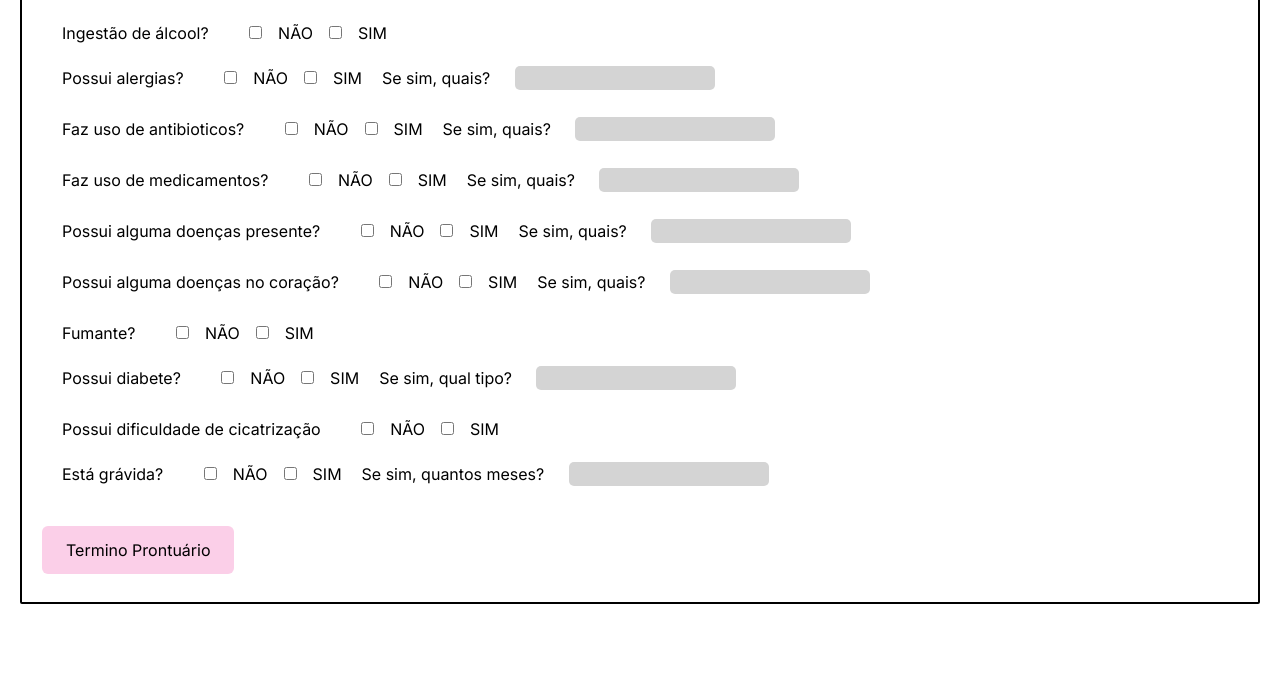
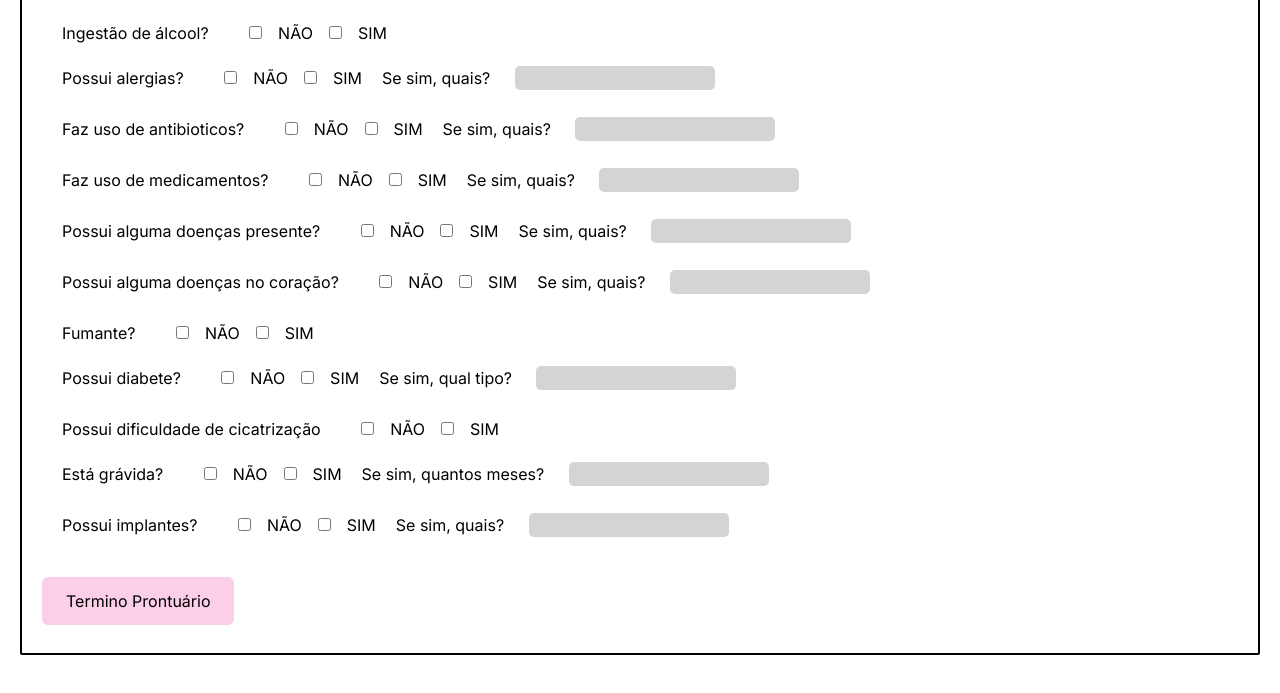
Before and after one commit to ProjetosFaculdadeFiap/GS-Amelia, a Next.js app: page /formularios/historico in a window 1280 px wide. Shown: the part 509-1202 px from the top of the page. Built offline with nearby package versions, Linux system fonts and the light colour scheme.

Commit message:
Fix bug in login functionality

```diff
--- a/src/app/formularios/historico/page.jsx
+++ b/src/app/formularios/historico/page.jsx
@@ -1,3 +1,6 @@
+"use client";
+import { useState } from "react";
+
 export default function Historico() {
 
   // Utilização de Token para travar rotas
@@ -9,6 +12,39 @@ export default function Historico() {
   // }, []);
 
     // JAVASCRIPT - HISTÓRICO
+    const [form, setForm] = useState({
+        febre:"",
+        alcool:"",
+        alergia:"",
+        antibiotico:"",
+        medicamento:"",
+        doencaPresente:"",
+        doencaCoracao:"",
+        fumante:"",
+        diabete:"",
+        cicatrizacao:"",
+        gravida:"",
+        implante:"",
+    });
+
+    const handleChange = (e) => {
+        setForm({ ...form, [e.target.name]: e.target.value });
+    };
+
+    const handleSubmit = async (e) => {
+        e.preventDefault();
+        const resposta = await fetch("http://localhost:8080/", {
+            method: "POST",
+            headers: { 'Content-Type': 'application/json' },
+            body: JSON.stringify(form),
+        });
+
+        if (resposta.ok) {
+            console.log("Prontuário realizado com sucesso :D");
+        } else {
+            console.error('Seu prontuário teve alguma falha, vamos verificar e tente novamente outra hora:', resposta.status, resposta.statusText);
+        }
+    }
 
     return (
         <>
@@ -35,117 +71,128 @@ export default function Historico() {
                     <div className="conteudo-pai">Histórico Médico:</div>
                     <div className="conteudo-filho mb-10">Adicione aqui todas suas informações médicas!</div>
 
-                    <form>
+                    <form onSubmit={handleSubmit}>
                         <div>
-                            <label className="prontuario"> Teve febre frequentemente? </label>
-                                <input className="m-4" type="checkbox" required />
+                            <label className="prontuario" htmlFor="febre"> Teve febre frequentemente? </label>
+                                <input className="m-4" type="checkbox"  value={form.febre} onChange={handleChange} />
                                 <span>NÃO</span>
 
-                                <input className="m-4" type="checkbox" required />
+                                <input className="m-4" type="checkbox" />
                                 <span>SIM</span>
                         </div>
 
                         <div>
-                        <label className="prontuario"> Ingestão de álcool? </label>
-                            <input className="m-4" type="checkbox" required />
+                        <label className="prontuario" htmlFor="alcool"> Ingestão de álcool? </label>
+                            <input className="m-4" type="checkbox"  value={form.alcool} onChange={handleChange} />
                             <span>NÃO</span>
 
-                            <input className="m-4" type="checkbox" required />
+                            <input className="m-4" type="checkbox" />
                             <span>SIM</span>
                     </div>
 
                     <div>
-                        <label className="prontuario"> Possui alergias? </label>
-                            <input className="m-4" type="checkbox" required />
+                        <label className="prontuario" htmlFor="alergias"> Possui alergias? </label>
+                            <input className="m-4" type="checkbox"  value={form.alergias} onChange={handleChange} />
                             <span>NÃO</span>
 
-                            <input className="m-4" type="checkbox" required />
+                            <input className="m-4" type="checkbox"   value={form.alergias} onChange={handleChange}/>
                             <span>SIM</span>
                             <label className="prontuario">Se sim, quais? </label>
-                            <input className="prontuario-resposta" type="text" required />
+                            <input className="prontuario-resposta" type="text"  />
                     </div>
 
                     <div>
-                        <label className="prontuario"> Faz uso de antibioticos? </label>
-                            <input className="m-4" type="checkbox" required />
+                        <label className="prontuario" htmlFor="antibiotico"> Faz uso de antibioticos? </label>
+                            <input className="m-4" type="checkbox"  value={form.antibiotico} onChange={handleChange} />
                             <span>NÃO</span>
 
-                            <input className="m-4" type="checkbox" required />
+                            <input className="m-4" type="checkbox"  value={form.antibiotico} onChange={handleChange}/>
                             <span>SIM</span>
                             <label className="prontuario">Se sim, quais? </label>
-                            <input className="prontuario-resposta" type="text" required />
+                            <input className="prontuario-resposta" type="text"  />
                     </div>
 
                     <div>
-                        <label className="prontuario"> Faz uso de medicamentos? </label>
-                            <input className="m-4" type="checkbox" required />
+                        <label className="prontuario" htmlFor="medicamentos"> Faz uso de medicamentos? </label>
+                            <input className="m-4" type="checkbox"  value={form.medicamentos} onChange={handleChange} />
                             <span>NÃO</span>
 
-                            <input className="m-4" type="checkbox" required />
+                            <input className="m-4" type="checkbox"  value={form.medicamentos} onChange={handleChange}/>
                             <span>SIM</span>
                             <label className="prontuario">Se sim, quais? </label>
-                            <input className="prontuario-resposta" type="text" required />
+                            <input className="prontuario-resposta" type="text"  />
                     </div>
 
                     <div>
-                        <label className="prontuario"> Possui alguma doenças presente? </label>
-                            <input className="m-4" type="checkbox" required />
+                        <label className="prontuario" htmlFor="doencaPresente"> Possui alguma doenças presente? </label>
+                            <input className="m-4" type="checkbox"  value={form.doencaPresente} onChange={handleChange}  />
                             <span>NÃO</span>
 
-                            <input className="m-4" type="checkbox" required />
+                            <input className="m-4" type="checkbox" value={form.doencaPresente} onChange={handleChange}/>
                             <span>SIM</span>
                             <label className="prontuario">Se sim, quais? </label>
-                            <input className="prontuario-resposta" type="text" required />
+                            <input className="prontuario-resposta" type="text"  />
                     </div>
 
                     <div>
-                        <label className="prontuario"> Possui alguma doenças no coração? </label>
-                            <input className="m-4" type="checkbox" required />
+                        <label className="prontuario" htmlFor="doencaCoracao"> Possui alguma doenças no coração? </label>
+                            <input className="m-4" type="checkbox"  value={form.doencaCoracao} onChange={handleChange} />
                             <span>NÃO</span>
 
-                            <input className="m-4" type="checkbox" required />
+                            <input className="m-4" type="checkbox"  />
                             <span>SIM</span>
                             <label className="prontuario">Se sim, quais? </label>
-                            <input className="prontuario-resposta" type="text" required />
+                            <input className="prontuario-resposta" type="text"  />
                     </div>
 
                     <div>
-                        <label className="prontuario"> Fumante? </label>
-                            <input className="m-4" type="checkbox" required />
+                        <label className="prontuario" htmlFor="fumante"> Fumante? </label>
+                            <input className="m-4" type="checkbox" value={form.fumante} onChange={handleChange}/>
                             <span>NÃO</span>
 
-                            <input className="m-4" type="checkbox" required />
+                            <input className="m-4" type="checkbox"  value={form.fumante} onChange={handleChange}/>
                             <span>SIM</span>
                     </div>
 
                     <div>
-                        <label className="prontuario"> Possui diabete? </label>
-                            <input className="m-4" type="checkbox" required />
+                        <label className="prontuario" htmlFor="diabete"> Possui diabete? </label>
+                            <input className="m-4" type="checkbox" value={form.diabete} onChange={handleChange} />
                             <span>NÃO</span>
 
-                            <input className="m-4" type="checkbox" required />
+                            <input className="m-4" type="checkbox" value={form.diabete} onChange={handleChange}  />
                             <span>SIM</span>
                             <label className="prontuario">Se sim, qual tipo? </label>
-                            <input className="prontuario-resposta" type="text" required />
+                            <input className="prontuario-resposta" type="text" />
                     </div>
 
                     <div>
-                        <label className="prontuario"> Possui dificuldade de cicatrização </label>
-                            <input className="m-4" type="checkbox" required />
+                        <label className="prontuario" htmlFor="cicatrizacao"> Possui dificuldade de cicatrização </label>
+                            <input className="m-4" type="checkbox" value={form.cicatrizacao} onChange={handleChange}  />
                             <span>NÃO</span>
 
-                            <input className="m-4" type="checkbox" required />
+                            <input className="m-4" type="checkbox" value={form.cicatrizacao} onChange={handleChange}  />
                             <span>SIM</span>
                     </div>
 
                     <div>
-                        <label className="prontuario"> Está grávida? </label>
-                            <input className="m-4" type="checkbox" required />
+                        <label className="prontuario" htmlFor="gravida"> Está grávida? </label>
+                            <input className="m-4" type="checkbox" value={form.gravida} onChange={handleChange}  />
                             <span>NÃO</span>
 
-                            <input className="m-4" type="checkbox" required />
+                            <input className="m-4" type="checkbox" value={form.gravida} onChange={handleChange}  />
                             <span>SIM</span>
                             <label className="prontuario">Se sim, quantos meses? </label>
+                            <input className="prontuario-resposta" type="number"  />
+                        </div>
+
+                        <div>
+                        <label className="prontuario" htmlFor="implante"> Possui implantes? </label>
+                            <input className="m-4" type="checkbox" value={form.implante} onChange={handleChange}  />
+                            <span>NÃO</span>
+
+                            <input className="m-4" type="checkbox" value={form.implante} onChange={handleChange}  />
+                            <span>SIM</span>
+                            <label className="prontuario">Se sim, quais? </label>
                             <input className="prontuario-resposta" type="number" required />
                         </div>
 
```
